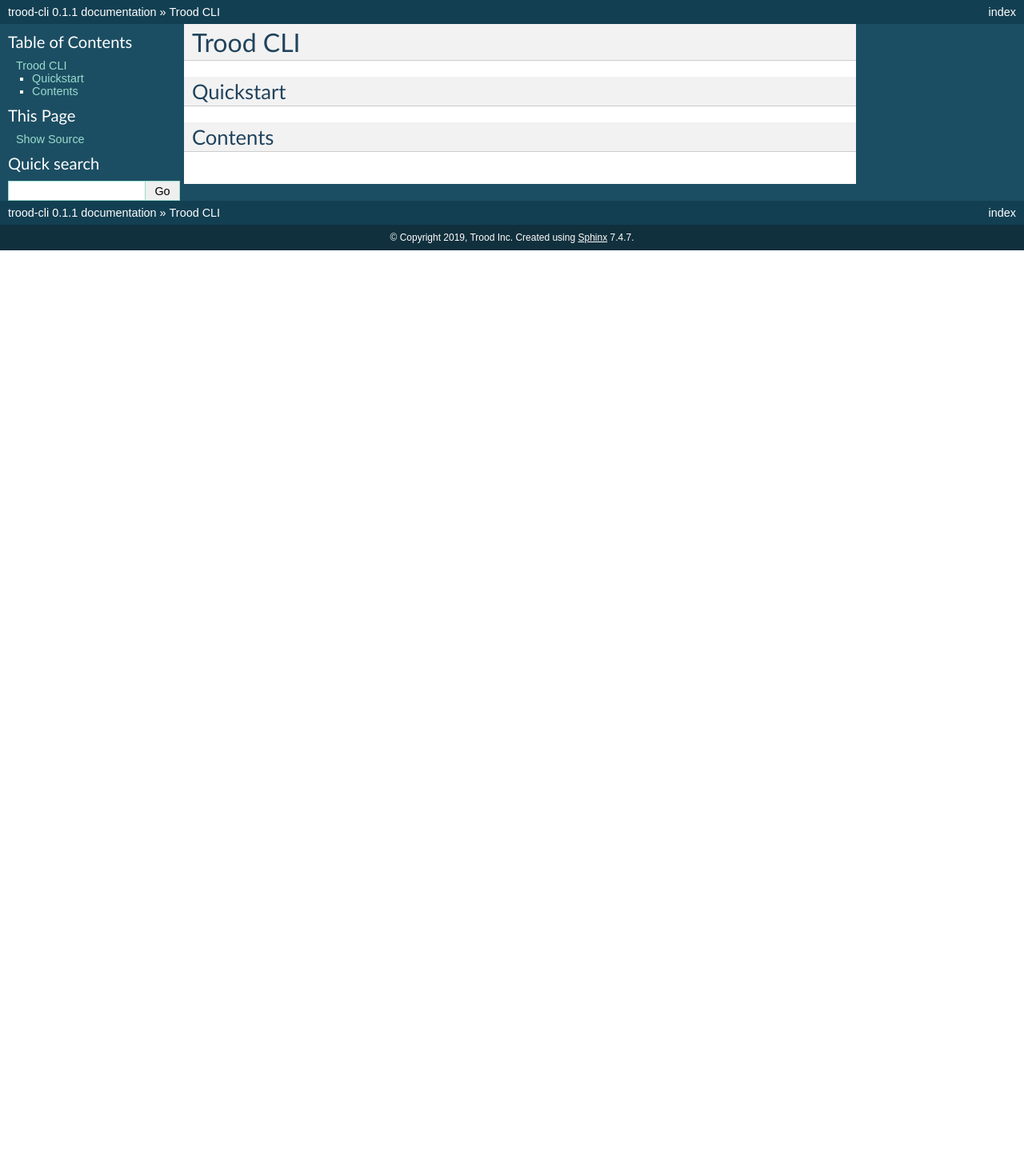
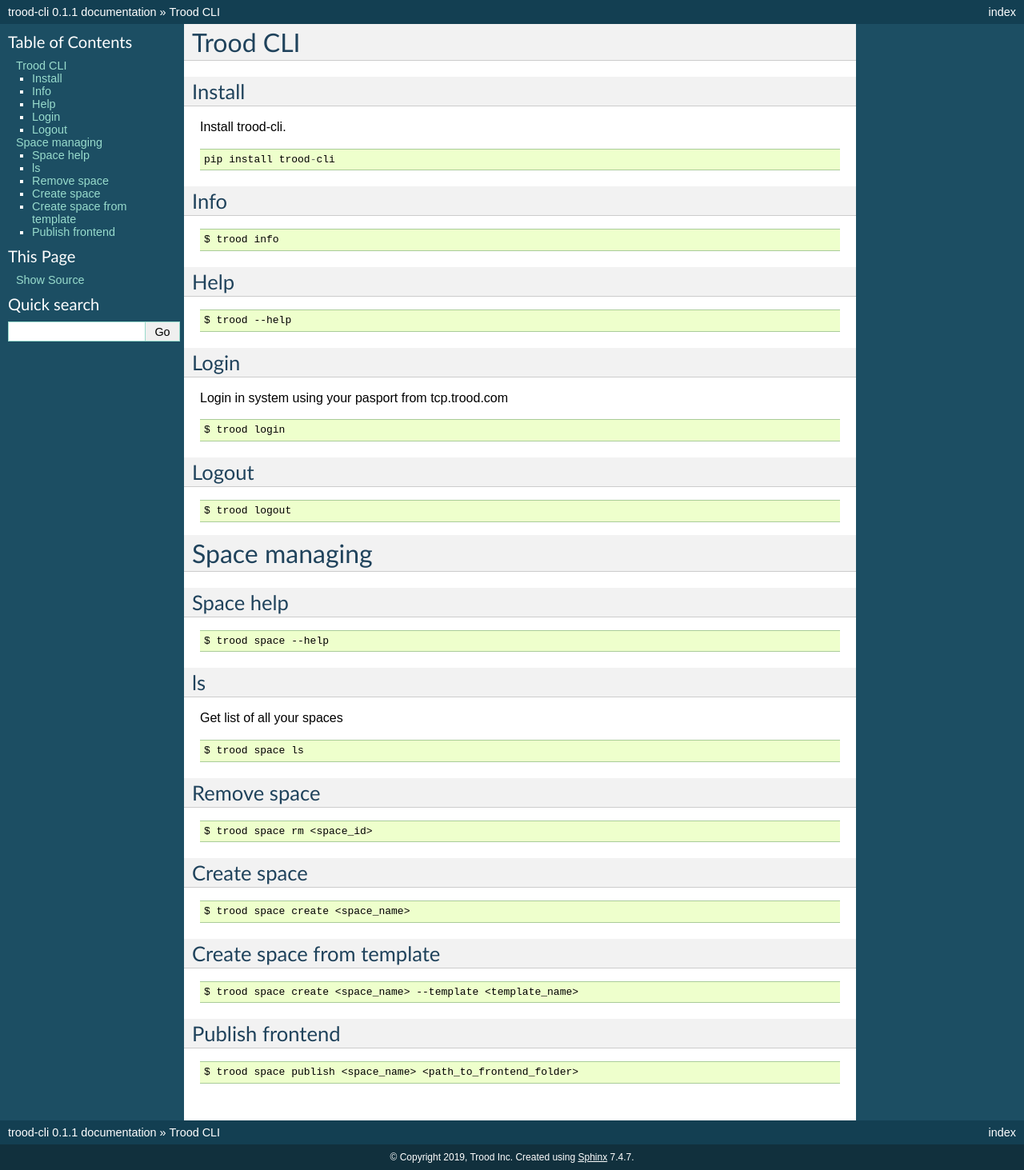
Before and after one commit to TroodInc/trood-cli, a Sphinx documentation site: the page built from docs/index.rst, in a window 1280 px wide. Shown: the whole page at 80% size. Built offline with Sphinx 7.4.7, drawn with Linux system fonts in a browser that asks for light colours; before the commit the page ends 900 px from its top, so only the background shows below that.

Commit message:
TB-488. CLI docs added.

```diff
--- a/docs/index.rst
+++ b/docs/index.rst
@@ -1,15 +1,89 @@
 Trood CLI
-=====================
+=========
 
 
+Install
+~~~~~~~
+Install trood-cli.
 
-Quickstart
-----------
+::
+
+    pip install trood-cli
+
+Info
+~~~~
+
+::
+
+    $ trood info
+
+Help
+~~~~
+
+::
+
+    $ trood --help
+
+Login
+~~~~~
+Login in system using your pasport from tcp.trood.com
+
+::
+
+    $ trood login
+
+Logout
+~~~~~~
+
+::
+
+    $ trood logout
 
 
+Space managing
+==============
 
-Contents
---------
+Space help
+~~~~~~~~~~
+
+::
+
+    $ trood space --help
+
+ls
+~~~
+Get list of all your spaces
+
+::
+
+    $ trood space ls
+
+Remove space
+~~~~~~~~~~~~
+
+::
+
+    $ trood space rm <space_id>
+
+Create space
+~~~~~~~~~~~~
+
+::
+
+    $ trood space create <space_name>
+
+Create space from template
+~~~~~~~~~~~~~~~~~~~~~~~~~~
+::
+
+    $ trood space create <space_name> --template <template_name>
+
+Publish frontend
+~~~~~~~~~~~~~~~~
+::
+
+    $ trood space publish <space_name> <path_to_frontend_folder>
+
 
 .. toctree::
     :maxdepth: 2
```
